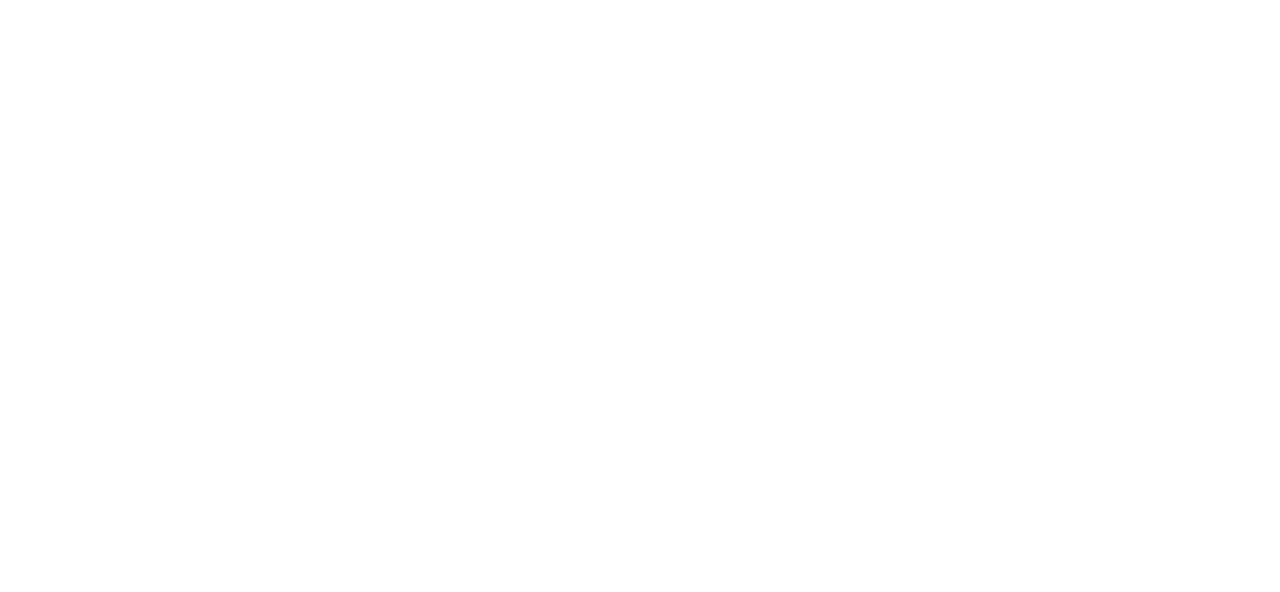
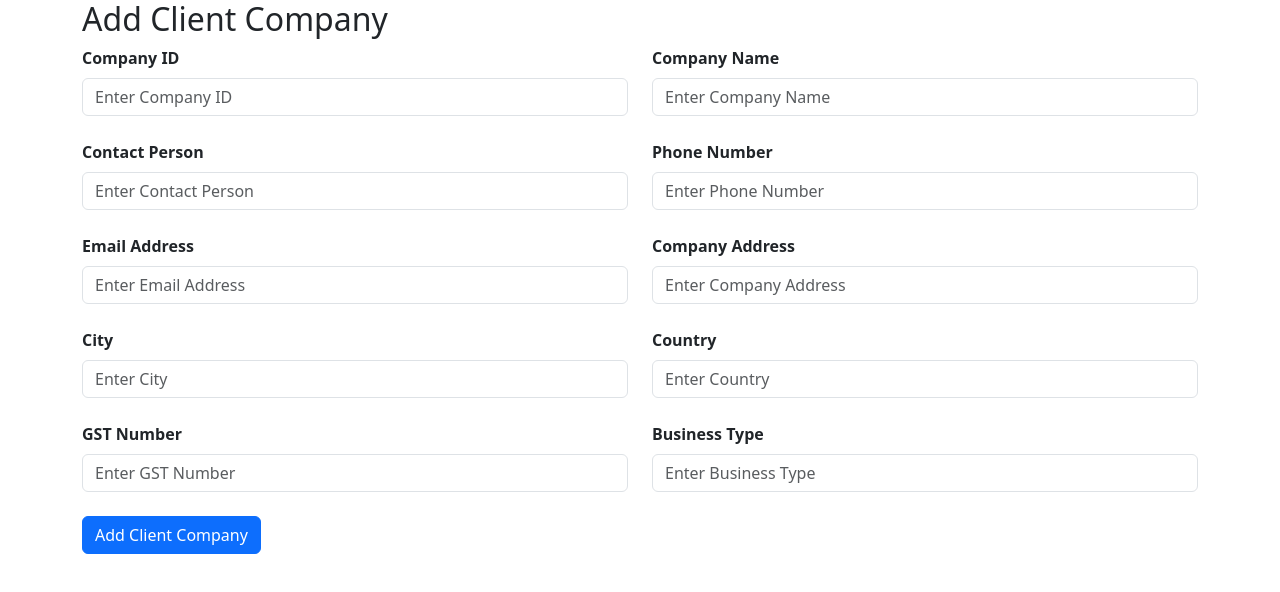
Before and after one commit to VarshaJ004/CARGO-APP-REACT, a React (Vite) app: page / in a window 1280 px wide. Shown: the top 592 px of the page. Built offline with nearby package versions, Linux system fonts and the light colour scheme.

Commit message:
ADDClient page created

```diff
--- a/package.json
+++ b/package.json
@@ -10,6 +10,7 @@
     "preview": "vite preview"
   },
   "dependencies": {
+    "axios": "^1.18.1",
     "react": "^19.2.7",
     "react-dom": "^19.2.7"
   },
--- a/src/App.jsx
+++ b/src/App.jsx
@@ -3,13 +3,14 @@
 import viteLogo from './assets/vite.svg'
 import heroImg from './assets/hero.png'
 import './App.css'
+import AddClient from './components/AddClient'
 
 function App() {
   const [count, setCount] = useState(0)
 
   return (
     <>
-
+      <AddClient />
     </>
   )
 }
--- /dev/null
+++ b/src/components/AddClient.jsx
@@ -0,0 +1,230 @@
+import React, { useState } from 'react'
+import axios from 'axios'
+
+
+const AddClient = () => {
+
+    const [input, changeInput] = useState({
+        companyId: "",
+        companyName: "",
+        contactPerson: "",
+        phoneNumber: "",
+        emailAddress: "",
+        companyAddress: "",
+        city: "",
+        country: "",
+        gstNumber: "",
+        businessType: ""
+    })
+
+    const [message, setMessage] = useState("")
+    const [error, setError] = useState("")
+
+    const inputHandler = (event) => {
+        changeInput({
+            ...input,
+            [event.target.name]: event.target.value
+        })
+    }
+
+    const readValue = () => {
+        console.log(input)
+
+        axios.post("http://localhost:3000/add-client", input)
+            .then((response) => {
+                console.log(response.data)
+
+                setMessage("Client Company Added Successfully")
+                setError("")
+
+                changeInput({
+                    companyId: "",
+                    companyName: "",
+                    contactPerson: "",
+                    phoneNumber: "",
+                    emailAddress: "",
+                    companyAddress: "",
+                    city: "",
+                    country: "",
+                    gstNumber: "",
+                    businessType: ""
+                })
+            })
+            .catch((error) => {
+                console.error(error)
+
+                if (error.response) {
+                    setError(error.response.data.message)
+                } else {
+                    setError("Something went wrong")
+                }
+
+                setMessage("")
+            })
+    }
+
+    return (
+        <div>
+
+
+            <div className="container">
+
+                <h2 className="heading">Add Client Company</h2>
+
+                {message && (
+                    <div className="alert alert-success">
+                        {message}
+                    </div>
+                )}
+
+                {error && (
+                    <div className="alert alert-danger">
+                        {error}
+                    </div>
+                )}
+
+                <div className="row">
+                    <div className="col-12">
+
+                        <div className="row g-4">
+
+                            <div className="col-md-6">
+                                <label className="form-label"><b>Company ID</b></label>
+                                <input
+                                    type="text"
+                                    className="form-control"
+                                    name="companyId"
+                                    value={input.companyId}
+                                    onChange={inputHandler}
+                                    placeholder="Enter Company ID"
+                                />
+                            </div>
+
+                            <div className="col-md-6">
+                                <label className="form-label"><b>Company Name</b></label>
+                                <input
+                                    type="text"
+                                    className="form-control"
+                                    name="companyName"
+                                    value={input.companyName}
+                                    onChange={inputHandler}
+                                    placeholder="Enter Company Name"
+                                />
+                            </div>
+
+                            <div className="col-md-6">
+                                <label className="form-label"><b>Contact Person</b></label>
+                                <input
+                                    type="text"
+                                    className="form-control"
+                                    name="contactPerson"
+                                    value={input.contactPerson}
+                                    onChange={inputHandler}
+                                    placeholder="Enter Contact Person"
+                                />
+                            </div>
+
+                            <div className="col-md-6">
+                                <label className="form-label"><b>Phone Number</b></label>
+                                <input
+                                    type="text"
+                                    className="form-control"
+                                    name="phoneNumber"
+                                    value={input.phoneNumber}
+                                    onChange={inputHandler}
+                                    placeholder="Enter Phone Number"
+                                />
+                            </div>
+
+                            <div className="col-md-6">
+                                <label className="form-label"><b>Email Address</b></label>
+                                <input
+                                    type="email"
+                                    className="form-control"
+                                    name="emailAddress"
+                                    value={input.emailAddress}
+                                    onChange={inputHandler}
+                                    placeholder="Enter Email Address"
+                                />
+                            </div>
+
+                            <div className="col-md-6">
+                                <label className="form-label"><b>Company Address</b></label>
+                                <input
+                                    type="text"
+                                    className="form-control"
+                                    name="companyAddress"
+                                    value={input.companyAddress}
+                                    onChange={inputHandler}
+                                    placeholder="Enter Company Address"
+                                />
+                            </div>
+
+                            <div className="col-md-6">
+                                <label className="form-label"><b>City</b></label>
+                                <input
+                                    type="text"
+                                    className="form-control"
+                                    name="city"
+                                    value={input.city}
+                                    onChange={inputHandler}
+                                    placeholder="Enter City"
+                                />
+                            </div>
+
+                            <div className="col-md-6">
+                                <label className="form-label"><b>Country</b></label>
+                                <input
+                                    type="text"
+                                    className="form-control"
+                                    name="country"
+                                    value={input.country}
+                                    onChange={inputHandler}
+                                    placeholder="Enter Country"
+                                />
+                            </div>
+
+                            <div className="col-md-6">
+                                <label className="form-label"><b>GST Number</b></label>
+                                <input
+                                    type="text"
+                                    className="form-control"
+                                    name="gstNumber"
+                                    value={input.gstNumber}
+                                    onChange={inputHandler}
+                                    placeholder="Enter GST Number"
+                                />
+                            </div>
+
+                            <div className="col-md-6">
+                                <label className="form-label"><b>Business Type</b></label>
+                                <input
+                                    type="text"
+                                    className="form-control"
+                                    name="businessType"
+                                    value={input.businessType}
+                                    onChange={inputHandler}
+                                    placeholder="Enter Business Type"
+                                />
+                            </div>
+
+                            <div className="col-md-6">
+                                <button
+                                    className="btn btn-primary"
+                                    onClick={readValue}
+                                >
+                                    Add Client Company
+                                </button>
+                            </div>
+
+                        </div>
+
+                    </div>
+                </div>
+
+            </div>
+        </div>
+    )
+}
+
+export default AddClient
```
Also changed, not shown: 1 other file (tests, documents, lock files or other folders).
